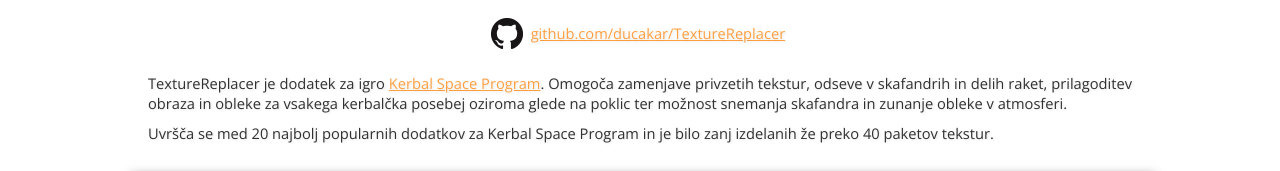
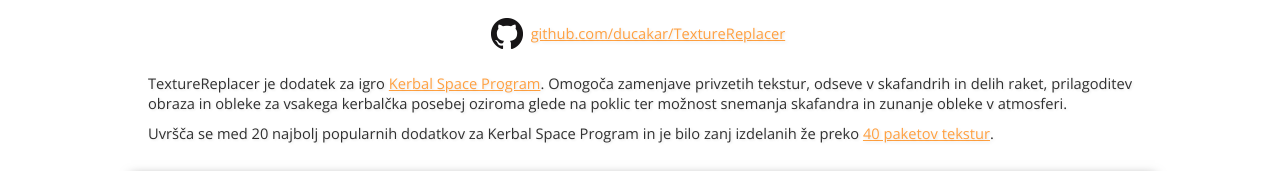
Before and after one commit to ducakar/ducakar.github.io, a plain HTML site: page portfolio.html in a window 1280 px wide. Shown: the part 4775-4946 px from the top of the page. Drawn offline with nearby package versions, Linux system fonts and the light colour scheme.

Commit message:
TR packs link

```diff
--- a/portfolio.html
+++ b/portfolio.html
@@ -181,8 +181,9 @@
           obleke v atmosferi.
         </p>
         <p>
-          Uvršča se med 20 najbolj popularnih dodatkov za Kerbal Space Program in je bilo zanj izdelanih že preko 40
-          paketov tekstur.
+          Uvršča se med 20 najbolj popularnih dodatkov za Kerbal Space Program in je bilo zanj izdelanih že preko
+          <a href="http://forum.kerbalspaceprogram.com/index.php?/topic/96851-/&do=findComment&comment=1658372">
+          40 paketov tekstur</a>.
         </p>
       </td>
     </tr>
```
